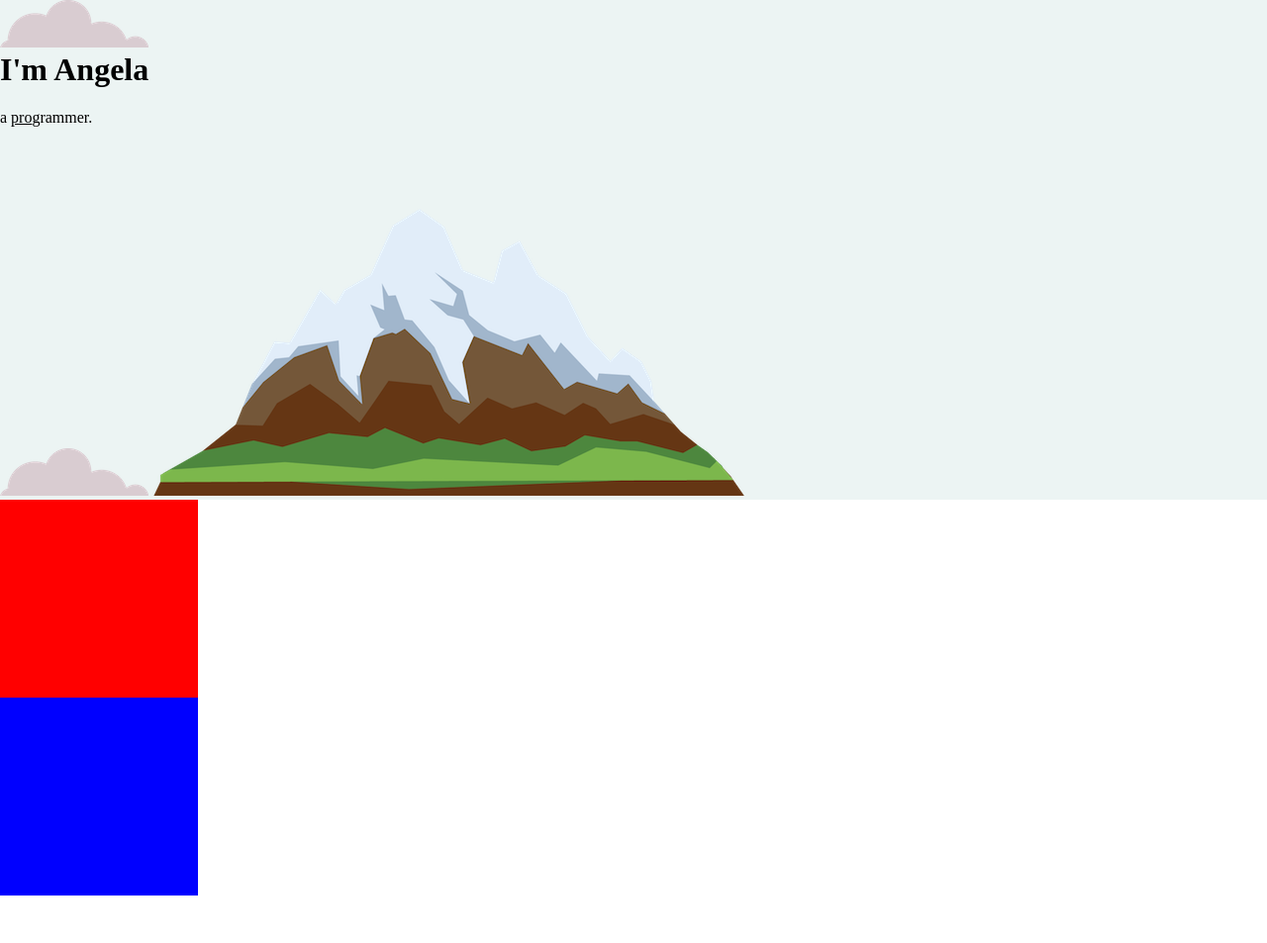
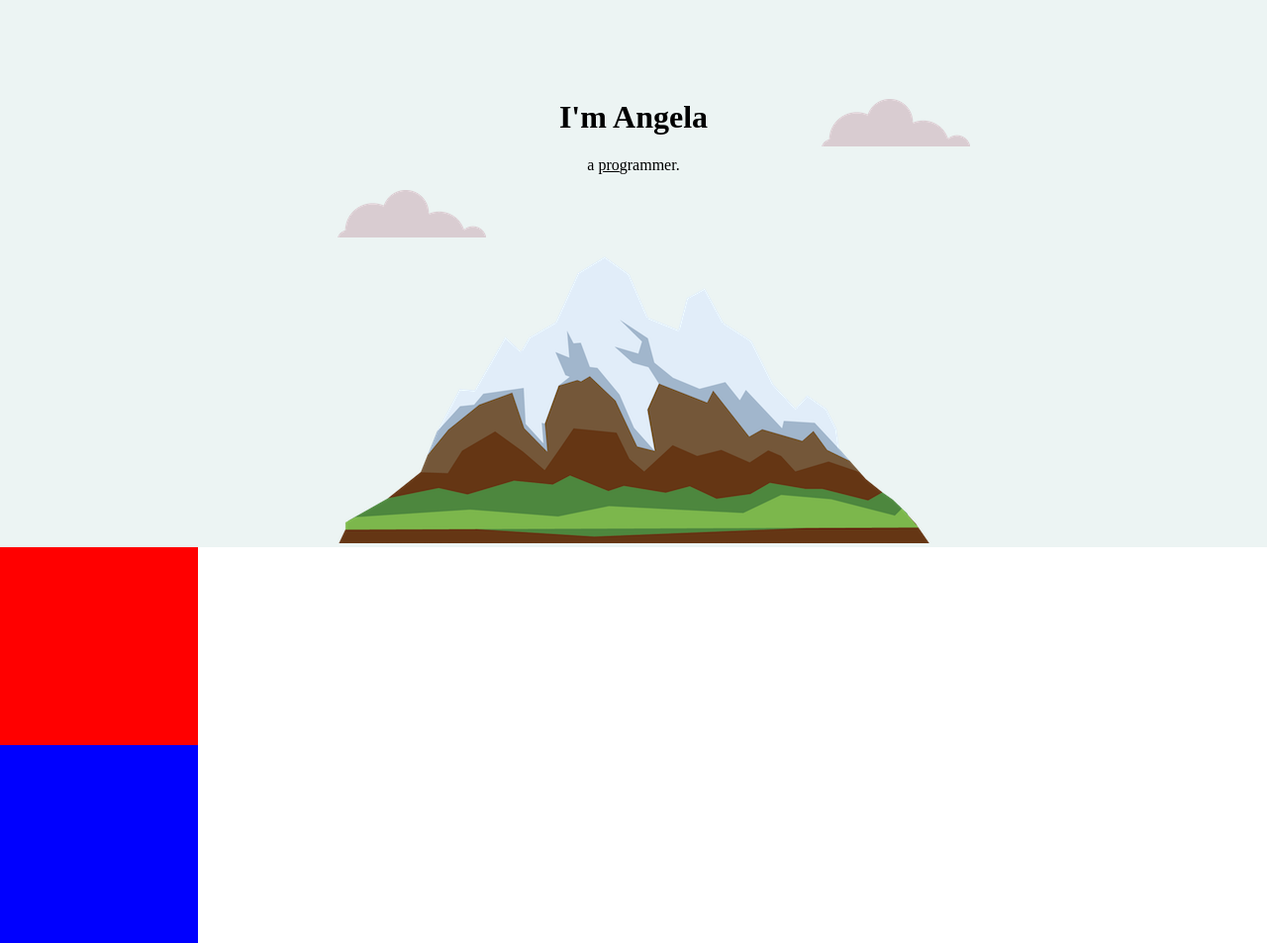
Before and after one commit to AliciaRayi/css-mysite, a plain HTML site: page index.html in a window 1280 px wide. Shown: the whole page at 99% size. Before the commit the page ends 905 px from the top, so only its background shows below. Drawn offline with Linux system fonts and the light colour scheme.

Commit message:
0902 12:09am

```diff
--- a/css/styles.css
+++ b/css/styles.css
@@ -1,16 +1,16 @@
-
 body {
     margin: 0;
-
+    text-align: center;
 }
 
 h1 {
     margin-top: 0;
 }
 
-
 .top-container {
     background-color: #ecf4f3;
+    position: relative;
+    padding-top: 100px;
 }
 
 .middle-container {
@@ -18,8 +18,6 @@ h1 {
     width: 200px;
     height: 200px;
 }
-
-
 
 .bottom-container {
     background-color: blue;
@@ -30,3 +28,12 @@ h1 {
 .pro {
     text-decoration: underline;
 }
+
+.top-cloud {
+    position: absolute;
+    right: 300px;
+}
+
+.bottom-cloud {
+    position: absolute;
+}
--- a/index.html
+++ b/index.html
@@ -1,5 +1,6 @@
 <!DOCTYPE html>
 <html lang="en" dir="ltr">
+
 <head>
     <meta charset="utf-8">
     <title>Alicia Jeong</title>
@@ -9,10 +10,10 @@
 
 <body>
     <div class="top-container">
-      <img src="images/cloud.png" alt="cloud-img">
+        <img class="top-cloud" src="images/cloud.png" alt="cloud-img">
         <h1>I'm Angela</h1>
         <p>a <span class="pro">pro</span>grammer.</p>
-      <img src="images/cloud.png" alt="cloud-img">
+        <img class="bottom-cloud" src="images/cloud.png" alt="cloud-img">
         <img src="images/mountain.png" alt="mountain-img">
     </div>
 
@@ -26,5 +27,7 @@
 
 
 
+
 </body>
+
 </html>
```
Lines whose indentation alone changed are shown as unchanged.
